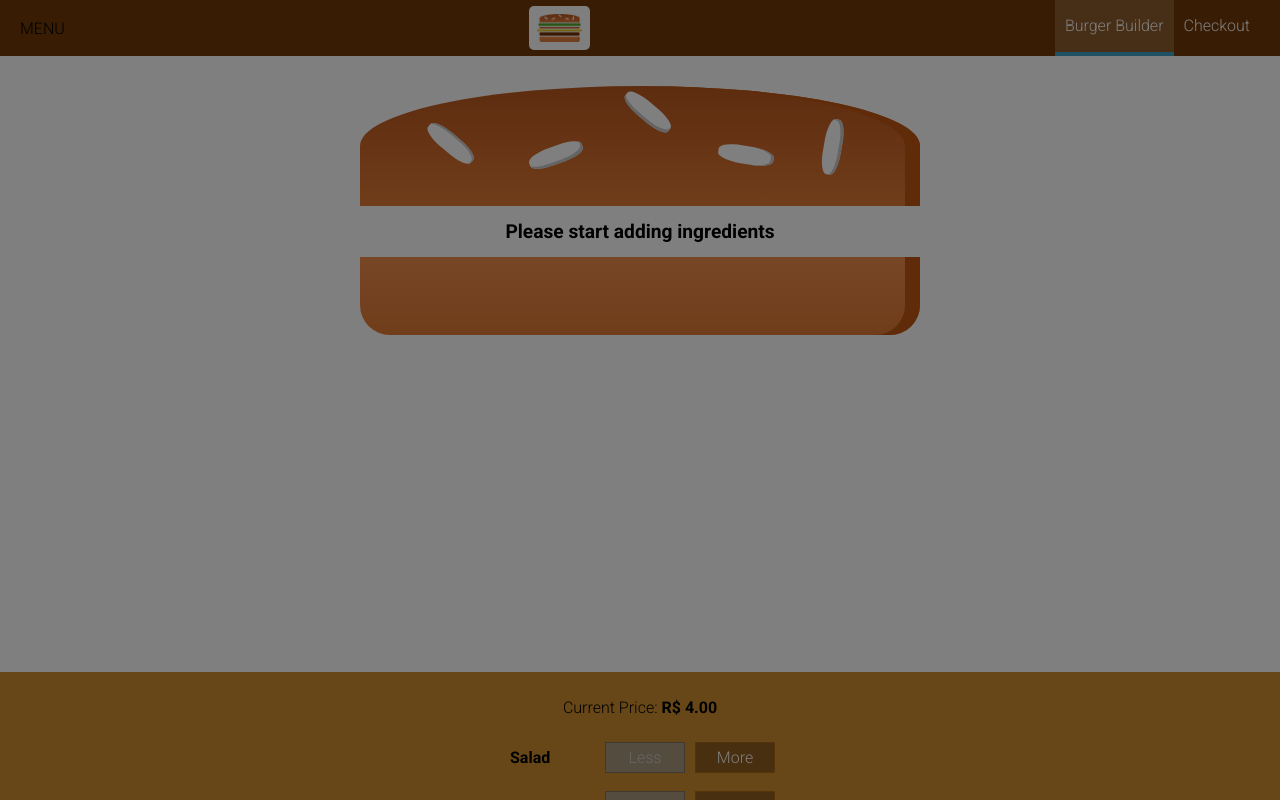
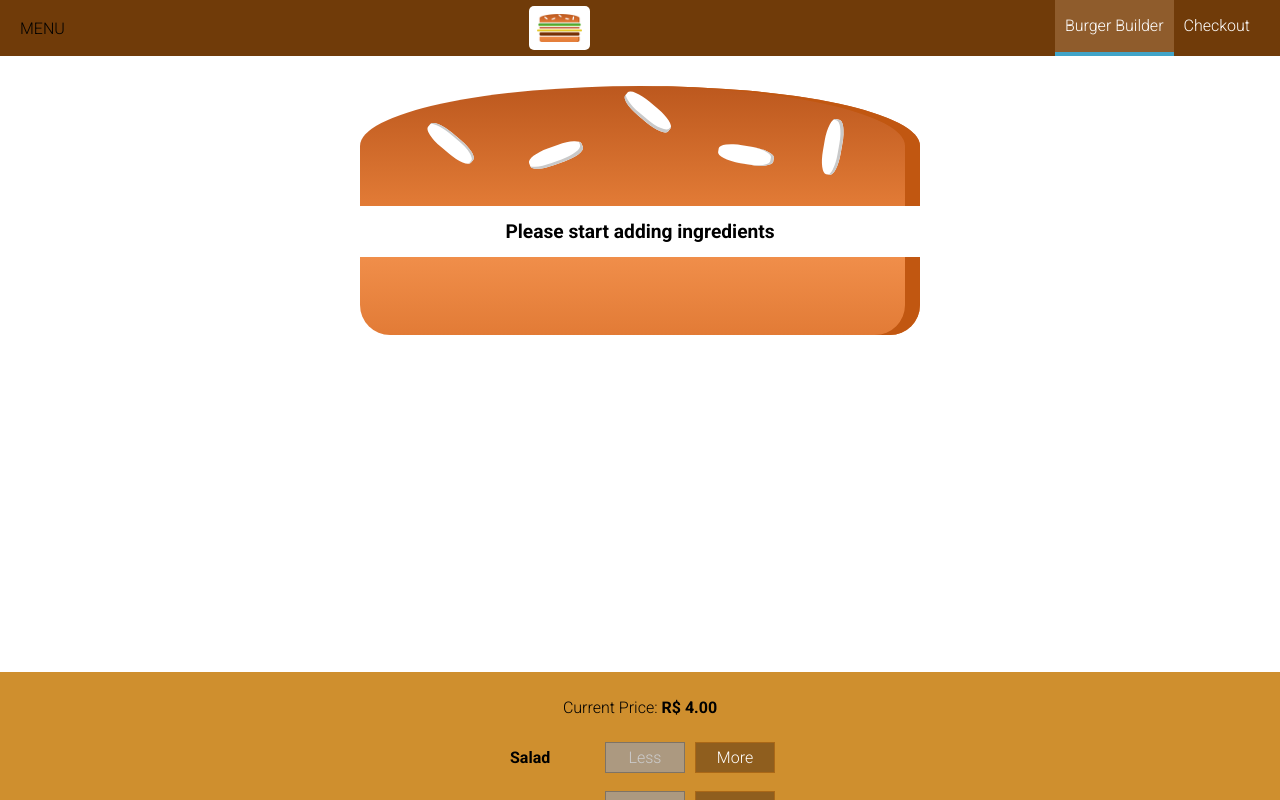
Before and after one commit to brandaogabriel7/burger-builder-app, a React (Create React App) app: page / in a window 1280 px wide. Shown: the top 800 px of the page. Built offline with nearby package versions, Linux system fonts and the light colour scheme.

Commit message:
feat: implement drawer toggle

```diff
--- /dev/null
+++ b/src/components/Navigation/SideDrawer/DrawerToggle/DrawerToggle.js
@@ -0,0 +1,7 @@
+import React from 'react';
+
+const DrawerToggle = ({ clicked }) => (
+    <div onClick={clicked}>MENU</div>
+);
+
+export default DrawerToggle;
--- a/src/components/Navigation/Toolbar/Toolbar.js
+++ b/src/components/Navigation/Toolbar/Toolbar.js
@@ -1,11 +1,12 @@
 import React from 'react';
 import Logo from '../../Logo/Logo';
 import NavigationItems from '../NavigationItems/NavigationItems';
+import DrawerToggle from '../SideDrawer/DrawerToggle/DrawerToggle';
 import styles from './toolbar.module.css';
 
-const Toolbar = () => (
+const Toolbar = ({ drawerToggleClicked }) => (
     <header className={styles.Toolbar}>
-        <div>MENU</div>
+        <DrawerToggle clicked={drawerToggleClicked} />
         <div className={styles.Logo}>
             <Logo />
         </div>
--- a/src/containers/Layout/Layout.js
+++ b/src/containers/Layout/Layout.js
@@ -5,18 +5,19 @@ import styles from './layout.module.css';
 
 class Layout extends Component {
     state = {
-        showSideDrawer: true
+        showSideDrawer: false
     };
 
-    sideDrawerClosedHandler = () => {
-        this.setState({ showSideDrawer: false });
+    toggleDrawerHandler = () => {
+        const showSideDrawer = !this.state.showSideDrawer;
+        this.setState({ showSideDrawer });
     };
 
     render() {
         return (
             <Fragment>
-                <Toolbar />
-                <SideDrawer show={this.state.showSideDrawer} closed={this.sideDrawerClosedHandler} />
+                <Toolbar drawerToggleClicked={this.toggleDrawerHandler} />
+                <SideDrawer show={this.state.showSideDrawer} closed={this.toggleDrawerHandler} />
                 <main className={styles.Content}>{this.props.children}</main>
             </Fragment>
         );
```
